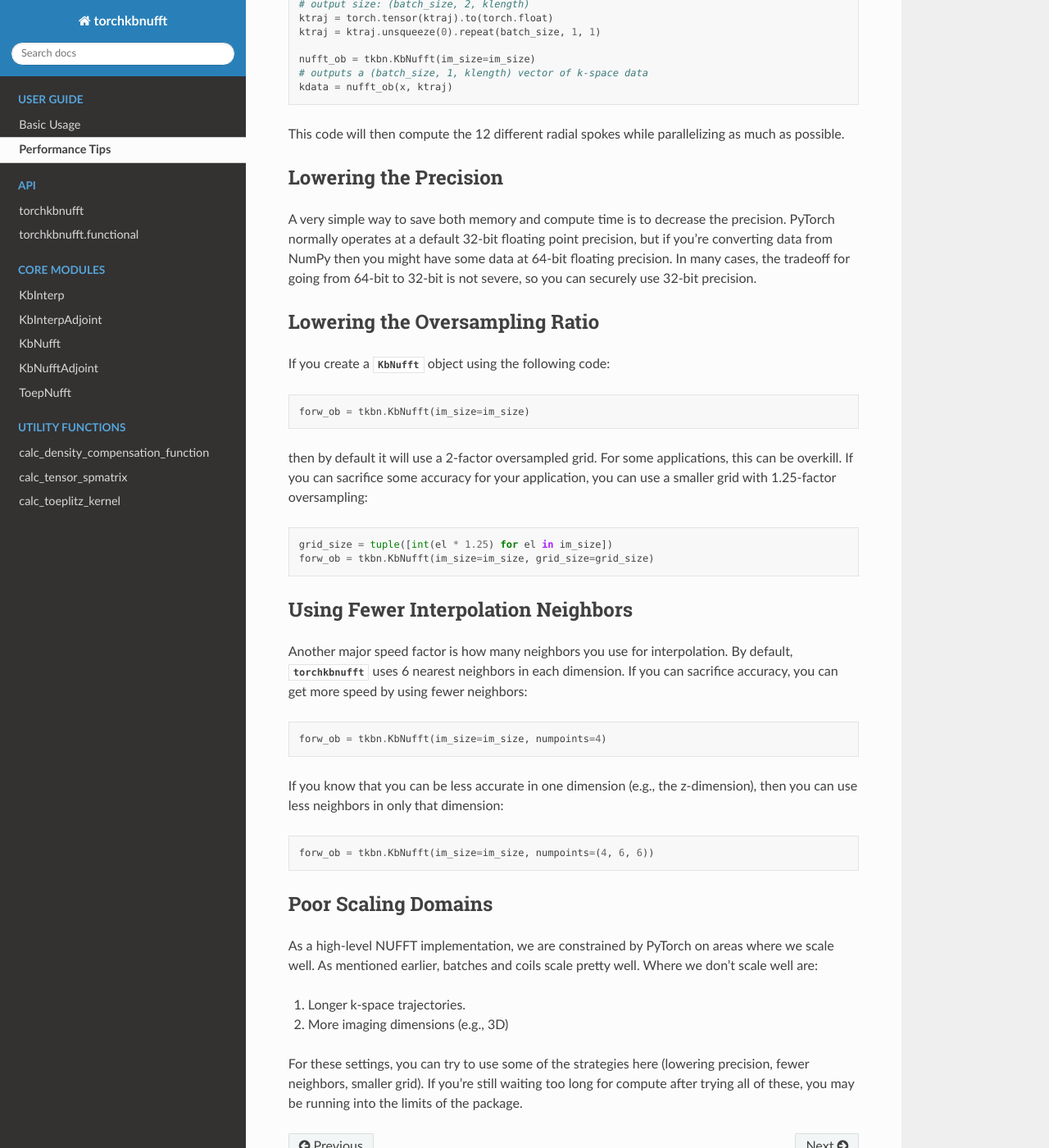
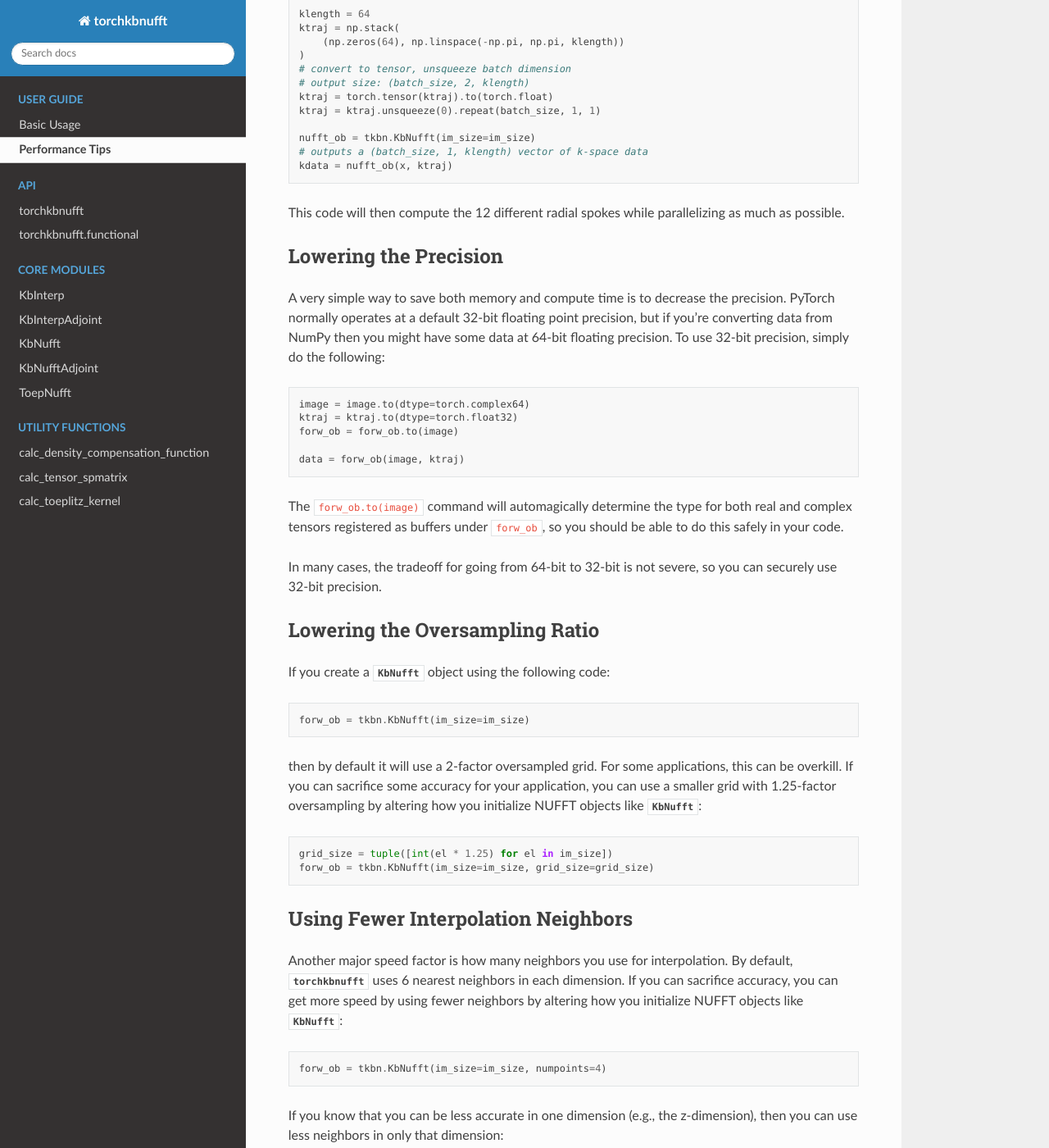
Before and after one commit to mmuckley/torchkbnufft, a Sphinx documentation site: the page built from docs/source/performance.rst, in a window 1280 px wide and 1400 px high, scrolled down 891 px. Shown: the whole window at 82% size. Built offline with Sphinx 7.4.7 and the Read the Docs theme 2.0.0, drawn with Linux system fonts in a browser that asks for light colours; formulas are drawn with MathJax 3; some of the changed text lies outside the part shown.

Commit message:
Update performance doc

```diff
--- a/docs/source/performance.rst
+++ b/docs/source/performance.rst
@@ -2,14 +2,19 @@ Performance Tips
 ================
 
 :py:mod:`torchkbnufft` is primarily written for the goal of scaling parallelism within
-the PyTorch framework. There are a few dimensions on which parallelsim scales well,
-such as:
+the PyTorch framework. The performance bottleneck of the package comes from two sources:
+1) advanced indexing and 2) multiplications. Multiplications are handled in a way that
+scales well, but advanced indexing is not due to
+`fundmental limitations with PyTorch <https://github.com/pytorch/pytorch/issues/29973>`_.
+As a result, growth in problem size that is independent of the indexing bottleneck is
+handled very well by the package, such as:
 
 1. Scaling the batch dimension.
 2. Scaling the coil dimension.
 
-Generally, you can just add to these dimensions and the package will perform well. Here
-we also mention some other strategies.
+Generally, you can just add to these dimensions and the package will perform well
+without adding much compute time. If you're chasing more speed, some strategies that
+might be helpful are listed below.
 
 Using Batched K-space Trajectories
 ----------------------------------
@@ -58,6 +63,20 @@ Lowering the Precision
 A very simple way to save both memory and compute time is to decrease the precision.
 PyTorch normally operates at a default 32-bit floating point precision, but if you're
 converting data from NumPy then you might have some data at 64-bit floating precision.
+To use 32-bit precision, simply do the following:
+
+.. code-block:: python
+
+    image = image.to(dtype=torch.complex64)
+    ktraj = ktraj.to(dtype=torch.float32)
+    forw_ob = forw_ob.to(image)
+
+    data = forw_ob(image, ktraj)
+
+The ``forw_ob.to(image)`` command will automagically determine the type for both real
+and complex tensors registered as buffers under ``forw_ob``, so you should be able to
+do this safely in your code.
+
 In many cases, the tradeoff for going from 64-bit to 32-bit is not severe, so you can
 securely use 32-bit precision.
 
@@ -72,7 +91,8 @@ If you create a :py:class:`~torchkbnufft.KbNufft` object using the following cod
 
 then by default it will use a 2-factor oversampled grid. For some applications, this can
 be overkill. If you can sacrifice some accuracy for your application, you can use a
-smaller grid with 1.25-factor oversampling:
+smaller grid with 1.25-factor oversampling by altering how you initialize NUFFT objects
+like :py:class:`~torchkbnufft.KbNufft`:
 
 .. code-block:: python
 
@@ -84,7 +104,8 @@ Using Fewer Interpolation Neighbors
 
 Another major speed factor is how many neighbors you use for interpolation. By default,
 :py:mod:`torchkbnufft` uses 6 nearest neighbors in each dimension. If you can sacrifice
-accuracy, you can get more speed by using fewer neighbors:
+accuracy, you can get more speed by using fewer neighbors by altering how you initialize
+NUFFT objects like :py:class:`~torchkbnufft.KbNufft`:
 
 .. code-block:: python
 
@@ -97,16 +118,18 @@ you can use less neighbors in only that dimension:
 
     forw_ob = tkbn.KbNufft(im_size=im_size, numpoints=(4, 6, 6))
 
-Poor Scaling Domains
---------------------
+Package Limitations
+-------------------
 
-As a high-level NUFFT implementation, we are constrained by PyTorch on areas where we
-scale well. As mentioned earlier, batches and coils scale pretty well. Where we don't
-scale well are:
+As mentioned earlier, batches and coils scale well, primarily due to the fact that they
+don't impact the bottlenecks of the package around advanced indexing. Where
+:py:mod:`torchkbnufft` does not scale well is:
 
-1. Longer k-space trajectories.
+1. Very long k-space trajectories.
 2. More imaging dimensions (e.g., 3D)
 
-For these settings, you can try to use some of the strategies here (lowering precision,
-fewer neighbors, smaller grid). If you're still waiting too long for compute after
-trying all of these, you may be running into the limits of the package.
+For these settings, you can first try to use some of the strategies here (lowering
+precision, fewer neighbors, smaller grid). In some cases, lowering the precision a bit
+and using a GPU can still give powerful performance. If you're still waiting too long
+for compute after trying all of these, you may be running into the limits of the
+package.
```
